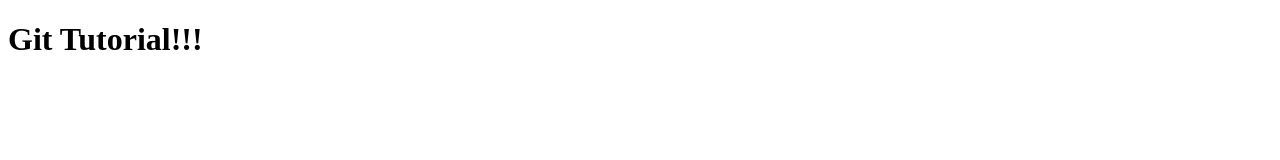
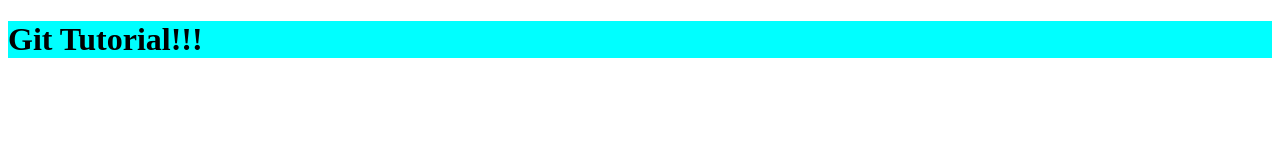
Before and after one commit to Gaziz1989/gitTut1, a plain HTML site: page index.html in a window 1280 px wide. Drawn offline with Linux system fonts and the light colour scheme.

Commit message:
Added styles.css to project

```diff
--- a/index.html
+++ b/index.html
@@ -6,6 +6,7 @@
           content="width=device-width, user-scalable=no, initial-scale=1.0, maximum-scale=1.0, minimum-scale=1.0">
     <meta http-equiv="X-UA-Compatible" content="ie=edge">
     <title>Git Tutorial</title>
+    <link rel="stylesheet" href="styles.css">
 </head>
 <body>
     <div class="main">
--- /dev/null
+++ b/styles.css
@@ -0,0 +1,3 @@
+.main {
+    background: aqua;
+}
```
